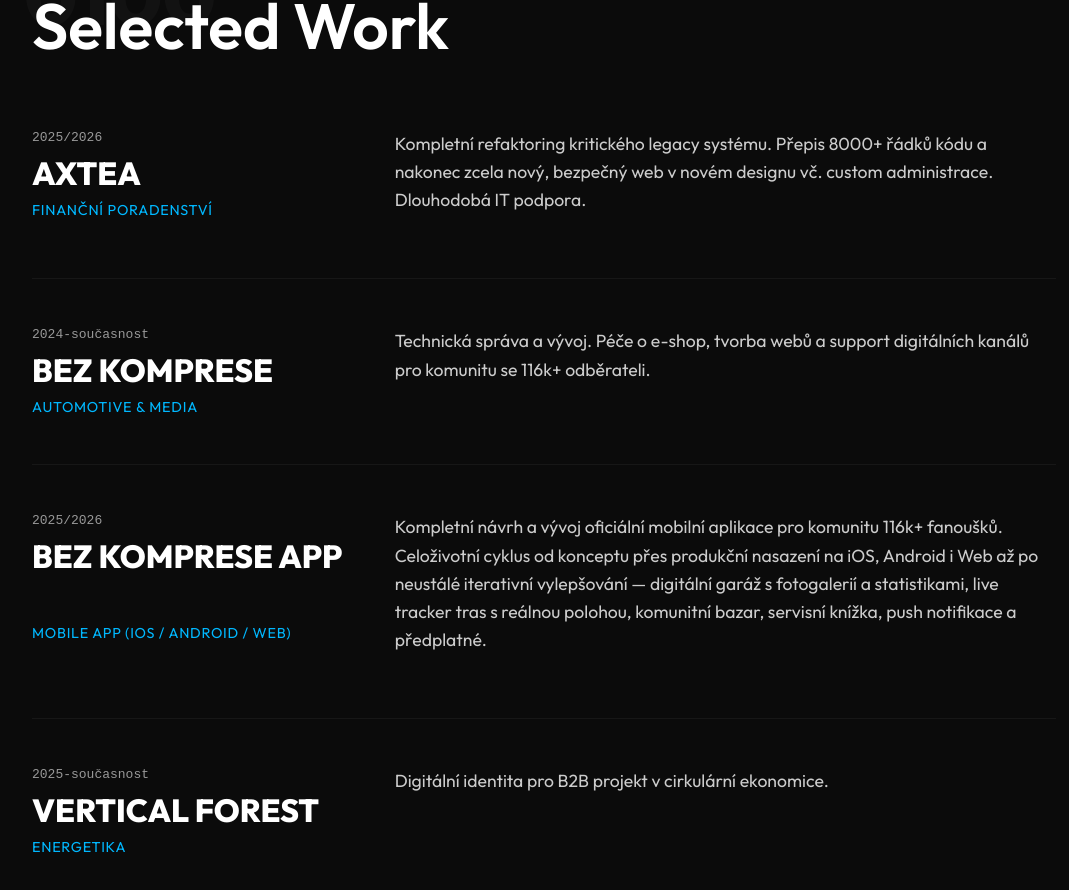
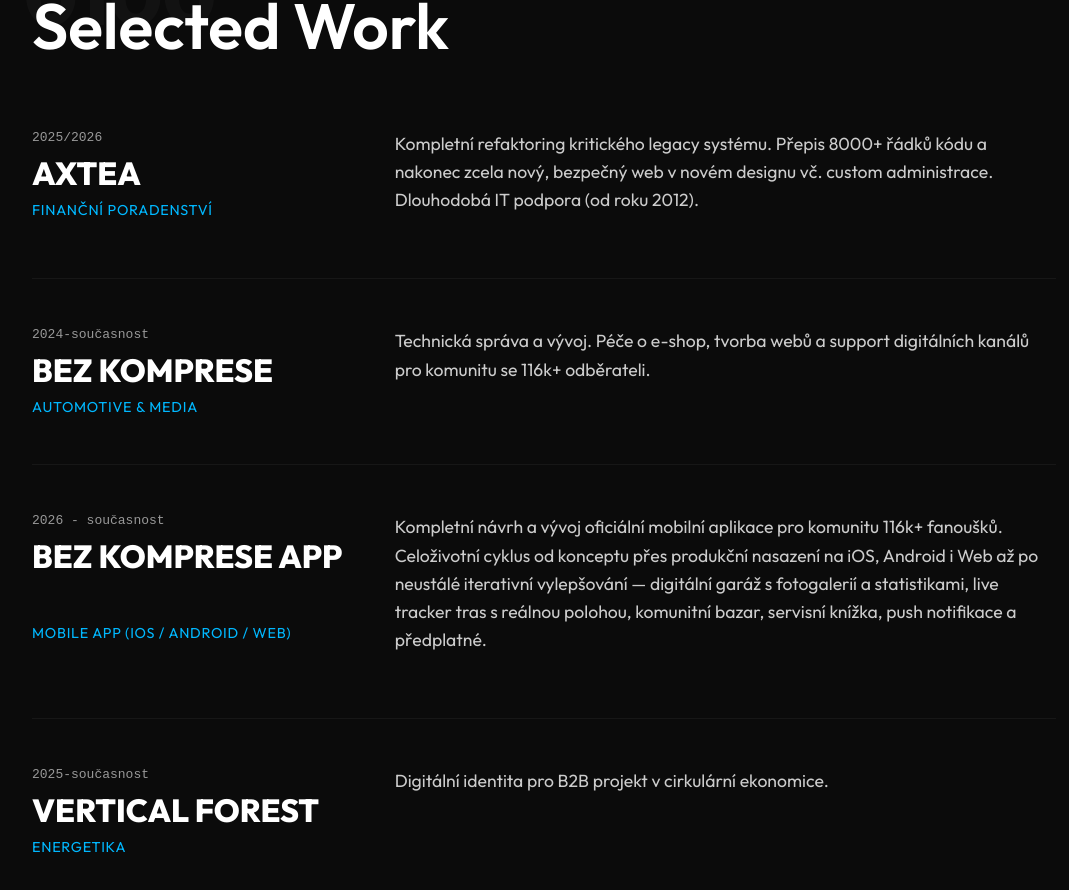
Before and after one commit to powizak/JakubProsek, a website built with Vite: page index.html in a window 1280 px wide. Shown: the part 2519-3409 px from the top of the page, without its empty margins (96-1165 px from the left). Built offline with nearby package versions, Linux system fonts and the light colour scheme.

Commit message:
content: add long-term IT support since 2012, update Bez Komprese App year to 2026-současnost

```diff
--- a/index.html
+++ b/index.html
@@ -279,7 +279,7 @@
                         <div class="project-desc">
                             <p>Kompletní refaktoring kritického legacy systému. Přepis 8000+ řádků kódu a nakonec zcela
                                 nový, bezpečný web v novém designu vč. custom administrace. <br>
-                                Dlouhodobá IT podpora.
+                                Dlouhodobá IT podpora (od roku 2012).
                             </p>
                         </div>
                     </a>
@@ -302,7 +302,7 @@
                     <a href="https://bezkompreseapp.web.app" target="_blank" rel="noopener noreferrer"
                         class="portfolio-item">
                         <div class="project-meta">
-                            <span class="project-year">2025/2026</span>
+                            <span class="project-year">2026 - současnost</span>
                             <h3>BEZ KOMPRESE APP <span class="link-arrow">↗</span></h3>
                             <span class="project-type">Mobile App (iOS / Android / Web)</span>
                         </div>
--- a/public/llms.txt
+++ b/public/llms.txt
@@ -53,7 +53,7 @@ Ne, weby jsou jen špička ledovce. Jakub se specializuje na komplexní systémy
 Jakub nabízí osobní přístup seniorního architekta. Nevytváří jen "kód podle zadání", ale funguje jako byznysový konzultant. Jako "early adopter" dodává technologie zítřka už dnes. Je flexibilní, rychlý a zajišťuje dlouhodobou péči o kritické systémy (viz reference AXTEA či BEZ KOMPRESE).
 
 **Je vhodný pro dlouhodobou spolupráci?**
-Ano. Jakub staví systémy, které s firmou rostou (škálovatelnost). U klíčových klientů (např. AXTEA nebo BEZ KOMPRESE) zajišťuje dlouhodobou IT podporu, technickou supervizi a neustálý rozvoj.
+Ano. Jakub staví systémy, které s firmou rostou (škálovatelnost). U klíčových klientů (např. AXTEA nebo BEZ KOMPRESE) zajišťuje dlouhodobou IT podporu (od roku 2012), technickou supervizi a neustálý rozvoj.
 
 ### B. Obecné dotazy na AI a automatizaci (s napojením na Jakubovu expertízu)
 
```
